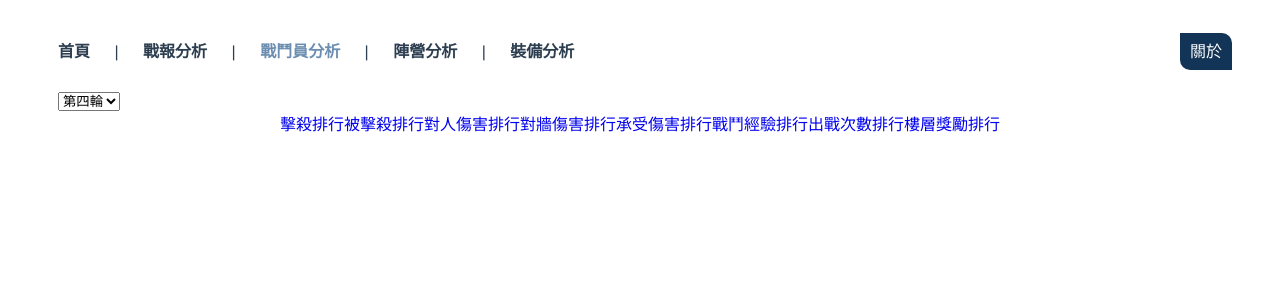
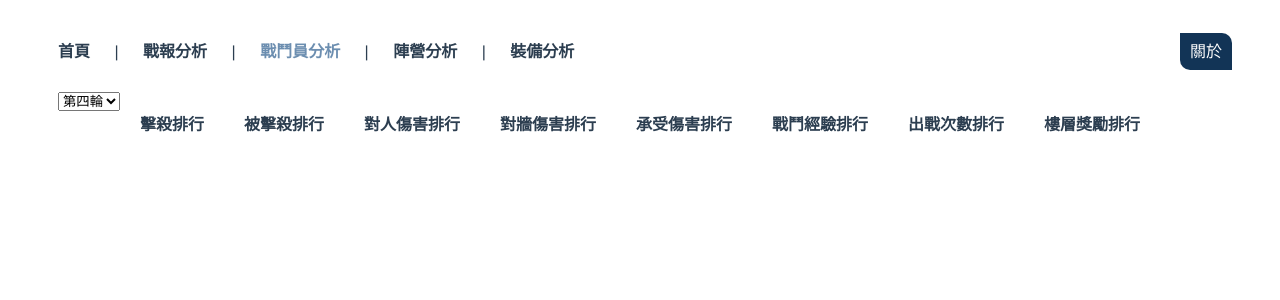
Before and after one commit to sunnyXyoung/ofc-watch, a Vue app: page /fighter in a window 1280 px wide. Shown: the top 300 px of the page. Built offline with nearby package versions, Linux system fonts and the light colour scheme; what vue-fusioncharts would draw is missing.

Commit message:
fixed missing css classes

```diff
--- a/src/components/RanksMenu.vue
+++ b/src/components/RanksMenu.vue
@@ -21,4 +21,19 @@ name: "RanksMenu"
 
 <style scoped>
 
+.ranks-link {
+  font-weight: bold;
+  color: #2c3e50;
+  margin-right: 20px;
+  margin-left: 20px;
+}
+.ranks-link:hover {
+  text-decoration: underline;
+}
+#ranks {
+  text-align: center;
+  width: 100%;
+  margin-bottom: 50px;
+}
+
 </style>
```
